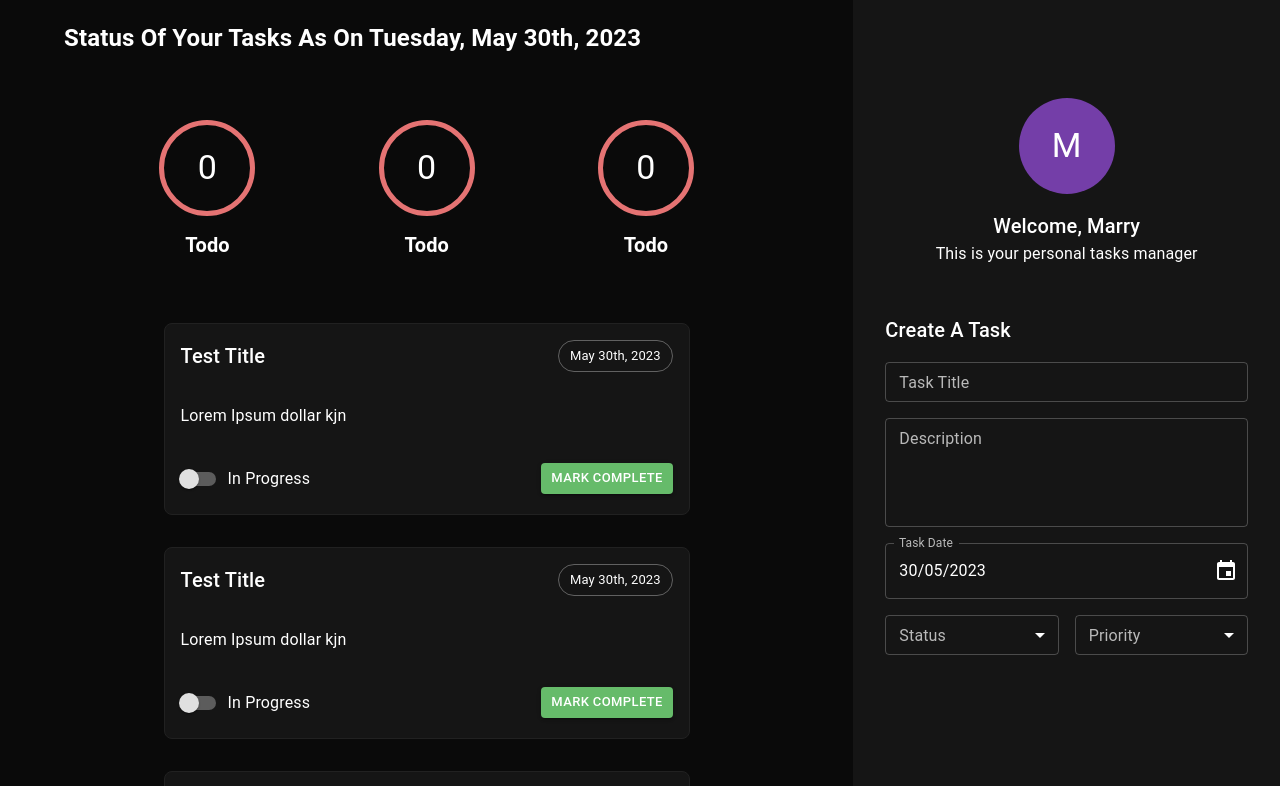
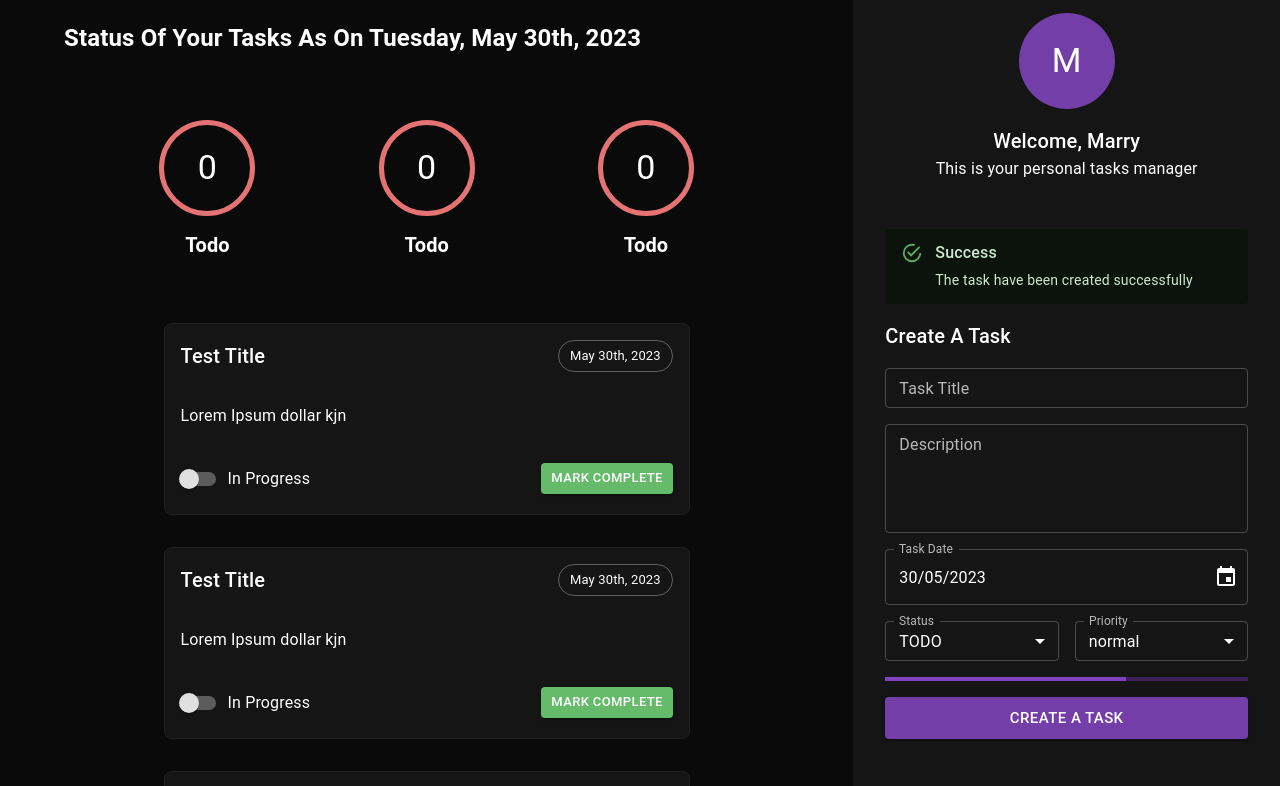
Before and after one commit to ayushCode27/todo-react-ts, a React (Create React App) app: page / in a window 1280 px wide. Shown: the top 786 px of the page. Built offline with nearby package versions, Linux system fonts and the light colour scheme.

Commit message:
add state and UI elements to CreateTaskForm component

```diff
--- a/src/components/CreateTaskForm/index.tsx
+++ b/src/components/CreateTaskForm/index.tsx
@@ -1,34 +1,60 @@
-import React, { FC, ReactElement } from 'react';
-import { Box, Typography, Stack } from '@mui/material';
-import TaskTitleField from './TaskTitleField';
-import TaskDescriptionField from './TaskDescriptionField';
-import TaskDateField from './TaskDateField';
-import TaskSelectField from './TaskSelectField';
-import { Status } from './enums/Status';
-import { Priority } from './enums/Priority';
+import React, { FC, ReactElement, useState } from "react";
+import {
+  Box,
+  Typography,
+  Stack,
+  LinearProgress,
+  Button,
+  Alert,
+  AlertTitle,
+} from "@mui/material";
+import TaskTitleField from "./TaskTitleField";
+import TaskDescriptionField from "./TaskDescriptionField";
+import TaskDateField from "./TaskDateField";
+import TaskSelectField from "./TaskSelectField";
+import { Status } from "./enums/Status";
+import { Priority } from "./enums/Priority";
 
 const CreateTaskForm: FC = (): ReactElement => {
+  const [title, setTitle] = useState<string | undefined>(undefined);
+  const [description, setDescription] = useState<string | undefined>(undefined);
+  const [date, setDate] = useState<Date | null>(new Date());
+  const [status, setStatus] = useState<string>(Status.todo);
+  const [priority, setPriority] = useState<string>(Priority.normal);
+
   return (
     <Box
-      display='flex'
-      flexDirection='column'
-      alignItems='flex-start'
-      width='100%'
+      display="flex"
+      flexDirection="column"
+      alignItems="flex-start"
+      width="100%"
       px={4}
       my={6}
     >
-      <Typography mb={2} component='h2' variant='h6'>
+      <Alert severity="success" sx={{ width: "100%", marginBottom: "16px" }}>
+        <AlertTitle>Success</AlertTitle>
+        The task have been created successfully
+      </Alert>
+      <Typography mb={2} component="h2" variant="h6">
         Create A Task
       </Typography>
 
-      <Stack sx={{ width: '100%' }} spacing={2}>
-        <TaskTitleField />
-        <TaskDescriptionField />
-        <TaskDateField value={new Date()} />
-        <Stack direction='row' sx={{ width: '100%' }} spacing={2}>
+      <Stack sx={{ width: "100%" }} spacing={2}>
+        <TaskTitleField
+          onChange={(e) => {
+            setTitle(e.target.value);
+          }}
+        />
+        <TaskDescriptionField
+          onChange={(e) => setDescription(e.target.value)}
+        />
+        <TaskDateField value={date} onChange={(date) => setDate(date)} />
+        <Stack direction="row" sx={{ width: "100%" }} spacing={2}>
           <TaskSelectField
-            label='Status'
-            name='status'
+            value={status}
+            onChange={(e) => setStatus(e.target.value as string)}
+            label="Status"
+            name="status"
             items={[
               { value: Status.todo, label: Status.todo.toUpperCase() },
               {
@@ -38,8 +64,10 @@
             ]}
           />
           <TaskSelectField
-            label='Priority'
-            name='priority'
+            value={priority}
+            onChange={(e) => setPriority(e.target.value as string)}
+            label="Priority"
+            name="priority"
             items={[
               { value: Priority.low, label: Priority.low },
               { value: Priority.high, label: Priority.high },
@@ -47,6 +75,10 @@
             ]}
           />
         </Stack>
+        <LinearProgress />
+        <Button variant="contained" size="large" fullWidth>
+          Create a Task
+        </Button>
       </Stack>
     </Box>
   );
```
